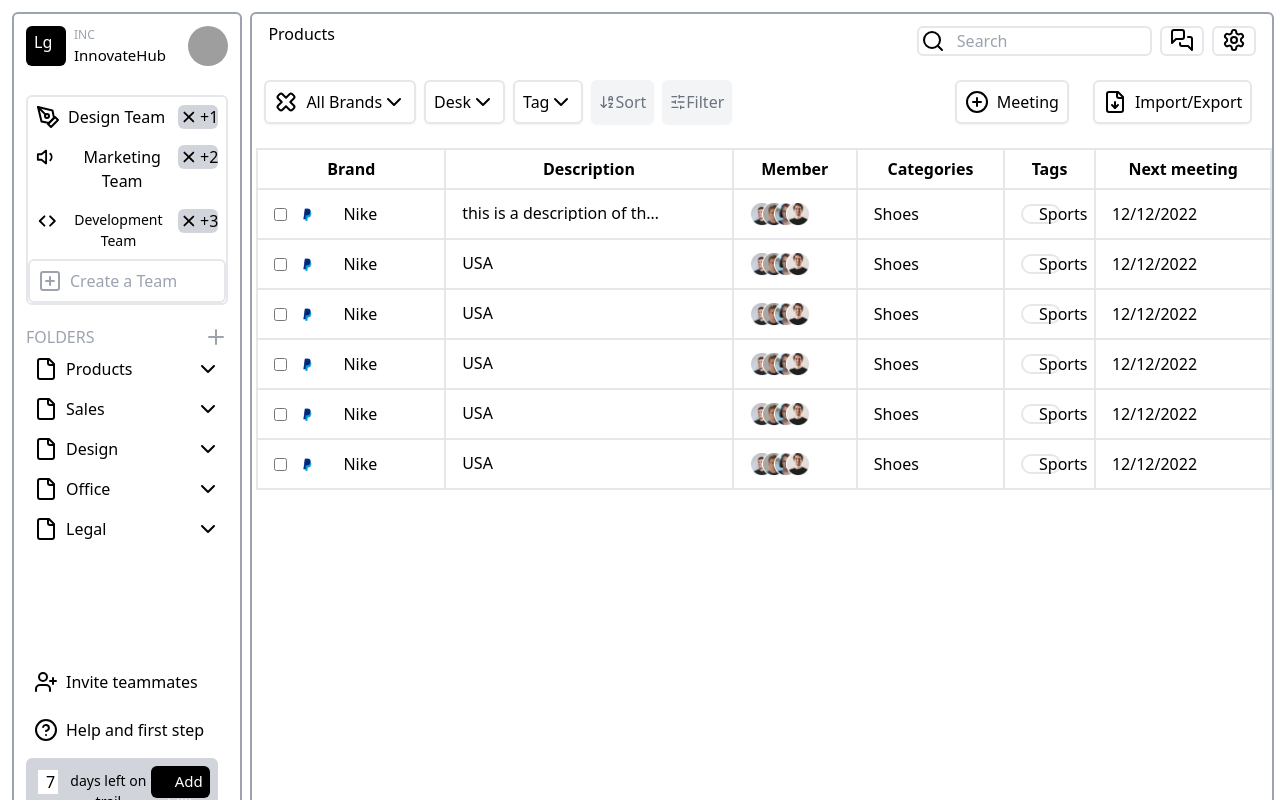
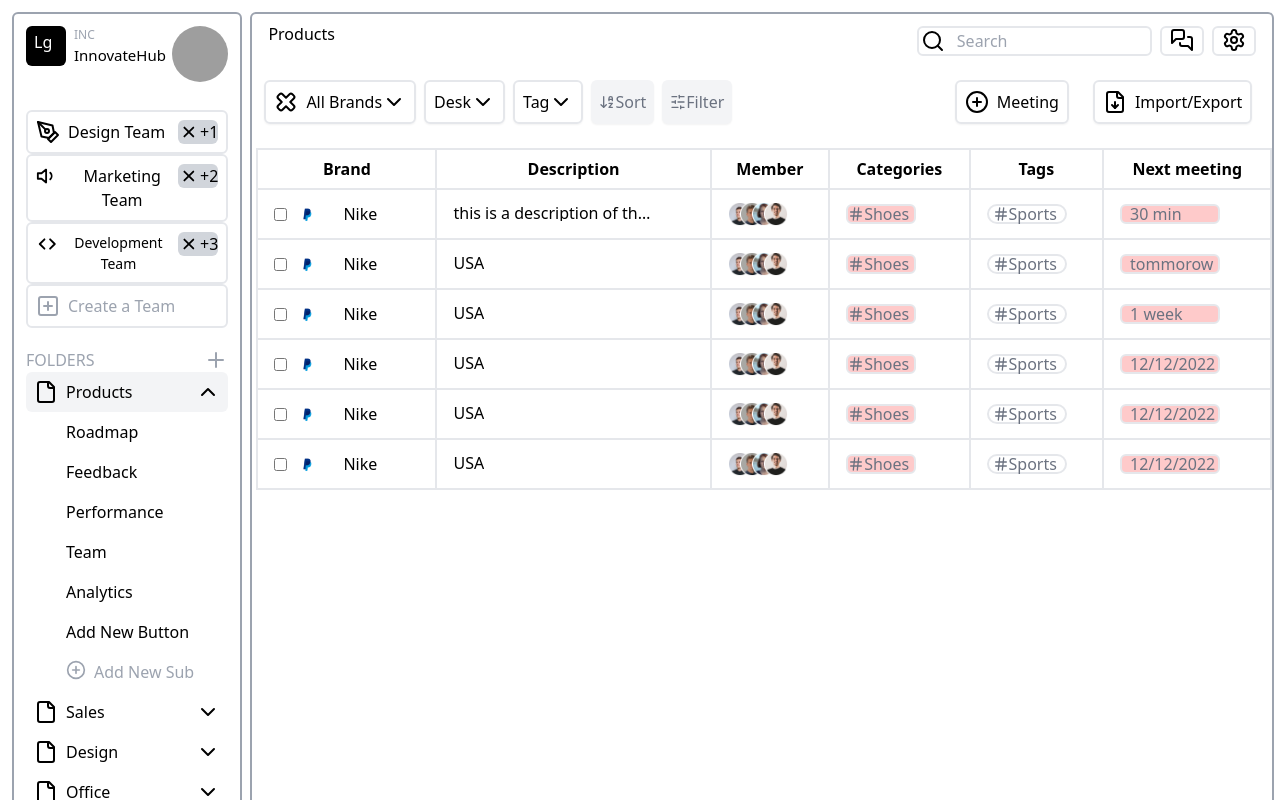
Before and after one commit to Meet2054/Assessment, a React (Vite) app: page / in a window 1280 px wide. Both pictures are taken after a click on the button "Products". Shown: the top 800 px of the page. Built offline with nearby package versions, Linux system fonts and the light colour scheme; grey boxes are pictures that could not be loaded.

Commit message:
almost come to end

```diff
--- a/src/components/BrandList.jsx
+++ b/src/components/BrandList.jsx
@@ -16,7 +16,7 @@
         member: "2",
         categories: "Shoes", // corrected typo
         tags: "Sports",
-        nextMeeting: "12/12/2022"
+        nextMeeting: "30 min"
     },
     {
         logo: "/paypal.png",
@@ -25,7 +25,7 @@
         member: "2",
         categories: "Shoes", // corrected typo
         tags: "Sports",
-        nextMeeting: "12/12/2022"
+        nextMeeting: "tommorow"
     },{
         logo: "/paypal.png",
         name: "Nike",
@@ -33,7 +33,7 @@
         member: "2",
         categories: "Shoes", // corrected typo
         tags: "Sports",
-        nextMeeting: "12/12/2022"
+        nextMeeting: "1 week"
     },{
         logo: "/paypal.png",
         name: "Nike",
@@ -80,7 +80,7 @@
     };
 
     const checkedCheckboxCount = selectedRows.length;
-    const selectedBrand = brand[selectedRows[0]]; // Assuming only one brand can be selected
+    // const selectedBrand = brand[selectedRows[0]]; // Assuming only one brand can be selected
 
     return (
     <div className=''>
@@ -120,14 +120,27 @@
                                 </span>
                                 </div>
                             </td>
-                            <td className="px-4 py-2 border-2 border-gray-200">{brandItem.categories}</td>
                             <td className="px-4 py-2 border-2 border-gray-200">
-                            <p className='border-2 w-[40px] h-auto rounded-xl flex flex-row'>
-                            <Hash className="h-4 w-4 mx-2 " />
-                            {brandItem.tags}
-                            </p>
+                                <div className='flex flex-row items-center'>
+                                    <div className="border-2 rounded-md text-gray-500 bg-red-200 flex flex-row" style={{ width: `${brandItem.categories.length * 14}px` }}>
+                                    <Hash className="h-4 w-4" />
+                                        {brandItem.categories}
+                                    </div>
+                                </div>
                             </td>
-                            <td className="px-4 py-2 border-2 border-gray-200">{brandItem.nextMeeting}</td>
+                            <td className="px-4 py-2 border-2 border-gray-200">
+                            <div className='border-2 w-[80px] pl-1 h-auto rounded-xl flex flex-row text-gray-500'>
+                                <Hash className="h-4 w-4 " />
+                                {brandItem.tags}
+                            </div>
+                            </td>
+                            <td className="px-4 py-2 border-2 border-gray-200">
+                                <div className='flex flex-row items-center'>
+                                    <div className="border-2 rounded-md text-gray-500 bg-red-200 flex flex-row pl-2" style={{ width: `${brandItem.categories.length * 20}px` }}>
+                                        {brandItem.nextMeeting}
+                                    </div>
+                                </div>
+                            </td>
                         </tr>
                     ))}
                 </tbody>
@@ -145,7 +158,7 @@
                                   <h2 className="pt-5">selected</h2>
                               </div>
                               <div>
-                                  <button className="w-[100px] h-10 rounded-md border-2 border-gray-300 m-2 inline-flex hover:bg-gray-200 ">
+                                  <button className="w-[100px] h-10 rounded-md border-2 border-gray-300 m-2 pr-1 inline-flex hover:bg-gray-200 ">
                                   <Archive className="h-5 w-5 m-2" />
                                   <h2 className="mt-[10px] font-bold">Archive</h2>
                                   </button>
--- a/src/components/Menubar.jsx
+++ b/src/components/Menubar.jsx
@@ -1,12 +1,29 @@
-import { ChevronsLeftRight} from 'lucide-react'
+import { ChevronsLeftRight, PlusCircle} from 'lucide-react'
+import { useState } from 'react';
+
 // import React from 'react'
 import { PenTool, Plus, PlusSquare, File, ChevronDown, UserPlus, HelpCircle, Volume1 } from 'lucide-react';
 
 const Menubar = () => {
+  const [isProductsOpen, setIsProductsOpen] = useState(false);
+
+  const toggleProductsDropdown = () => {
+    setIsProductsOpen((prevIsOpen) => !prevIsOpen);
+  };
+
+  const productButtons = [
+    { label: 'Roadmap', onClick: () => console.log('Roadmap clicked') },
+    { label: 'Feedback', onClick: () => console.log('Feedback clicked') },
+    { label: 'Performance', onClick: () => console.log('Performance clicked') },
+    { label: 'Team', onClick: () => console.log('Team clicked') },
+    { label: 'Analytics', onClick: () => console.log('Analytics clicked') },
+    {  label: 'Add New Button', onClick: () => console.log('Add New Button Clicked') },
+  ];
+
   return (
-    <div className="flex flex-col min-h-screen m-3 justify-between w-full overflow-x-auto">
+    <div className="flex flex-col min-h-screen m-3 justify-between w-full ">
       <div className='flex flex-col justify-between'>
-        <div className='flex justify-between w-auto'>
+        <div className='flex justify-between'>
           <div className="flex flex-row">
             <div className="w-10 h-10 bg-black rounded-md">
               <h1 className='text-white pl-2 pt-1'>Lg</h1>
@@ -16,11 +33,11 @@
               <h1 className='text-[15px] pl-2'>InnovateHub</h1>
             </div>
           </div>
-          <img src="/Avater.jpg" className=' w-10 h-10 rounded-full' alt="Avatar"/>
+          <img src="/Avater.jpg" className=' w-14 h-14 rounded-full' alt="Avatar"/>
         </div>
-        <div className='mt-7 flex flex-col border-2 rounded-md'>
-          <div className=''>
-            <button className='w-[100%] h-15 rounded-md  inline-flex p-2 hover:bg-gray-100 justify-between hover:border-2 '>
+        <div className='mt-7 flex flex-col'>
+          <div>
+            <button className='w-[100%] h-15 rounded-md border-2 inline-flex p-2 hover:bg-gray-100 justify-between'>
               <div className="flex flex-row">
                 <PenTool className='h-6 w-6' />
                 <h2 className='ml-2'>Design Team</h2>
@@ -32,7 +49,7 @@
             </button>
           </div>
           <div>
-            <button className='w-[100%] h-15 rounded-md hover:border-2 inline-flex p-2 hover:bg-gray-100 justify-between'>
+            <button className='w-[100%] h-15 rounded-md border-2 inline-flex p-2 hover:bg-gray-100 justify-between'>
               <div className="flex flex-row">
                 <Volume1 className='h-6 w-6' />
                 <h2 className='ml-2 '>Marketing Team</h2>
@@ -44,7 +61,7 @@
             </button>
           </div>
           <div>
-            <button className='w-[100%] h-15 rounded-md hover:border-2 inline-flex p-2 hover:bg-gray-100 justify-between'>
+            <button className='w-[100%] h-15 rounded-md border-2 inline-flex p-2 hover:bg-gray-100 justify-between'>
               <div className="flex flex-row">
                 <ChevronsLeftRight className='h-6 w-6' />
                 <h2 className='text-[14px] '>Development Team</h2>
@@ -69,15 +86,40 @@
               <Plus className='h-6 w-6 ml-2 text-gray-400' />
             </div>
             <div className='flex flex-col'>
-              <button className='w-[100%] h-15 rounded-md  inline-flex p-2 justify-between hover:bg-gray-100  text-black'>
+            <button
+              className={`w-[100%] h-15 rounded-md inline-flex p-2 justify-between hover:bg-gray-100 text-black ${isProductsOpen ? 'bg-gray-100' : ''}`}
+                onClick={toggleProductsDropdown}
+              >
                   <div className='flex flex-row'>
                     <File className='h-6 w-6 ' />
                     <h2 className='ml-2'>Products</h2>
                   </div>
                   <div>
-                  <ChevronDown className='h-6 w-6' />
+                  <ChevronDown className={`h-6 w-6 transform ${isProductsOpen ? 'rotate-180' : 'rotate-0'}`} />
                   </div>
                 </button>
+                {isProductsOpen && (
+              <div className='flex flex-col'>
+                {/* Your dropdown content for the "Products" section */}
+                {productButtons.map((button, index) => (
+                  <button
+                    key={index}
+                    className='w-[100%] h-15 rounded-md  inline-flex p-2 justify-between hover:bg-gray-100  text-black ml-8'
+                    onClick={button.onClick}
+                  >
+                    {}
+                    {button.label}
+                  </button>
+                ))}
+                <div>
+                <button className='w-[100%] h-15 rounded-md inline-flex p-2  hover:bg-gray-100  text-gray-400 ml-8'>
+                    <PlusCircle className='h-5 w-5 ' />
+                    <h2 className='ml-2'>Add New Sub</h2>
+                  </button>
+                </div>
+                {/* Add more dropdown items as needed */}
+              </div>
+            )}
               <button className='w-[100%] h-15 rounded-md  inline-flex p-2 justify-between hover:bg-gray-100  text-black'>
                 <div className='flex flex-row'>
                   <File className='h-6 w-6 ' />
@@ -127,22 +169,19 @@
           <HelpCircle className='h-6 w-6 mr-2' />
           <h2>Help and first step</h2>
         </button>
-        <button className='w-[95%] h-12 bg-gray-300 rounded-md p-2 inline-flex  flex-row justify-between'>
-          <div className='flex flex-row p-1'>
-          <div className="w-6 h-6 bg-white flex pl-2">
+        <button className='w-[95%] h-10 bg-gray-300 rounded-md p-2 inline-flex  flex-row justify-between '>
+        <div className='flex'>
+          <div className="w-6 h-6 bg-white flex flex-row ml-2 pl-2">
             <h2>7</h2>
-            {/* On the place of 7 there will be var of useState */}
           </div>
-          <h2 className=' pl-3 text-[14px]'>days left on trail</h2>
-
+            <h2 className='mr-8 ml-3'>days left on trail</h2>
           </div>
-          <button className='w-[35%] h-8 rounded-md inline-flex text-white bg-black text-[10px] '>
-            <h2 className=' text-[15px] pl-4 pt-1' >Add billing</h2>
+          <button className='w-[35%] h-8 rounded-md inline-flex text-white bg-black text-[10px] p-1  pl-3'>
+            <h2 className=' text-[15px]' >Add billing</h2>
           </button>
         </button>
       </footer>
-    </div>
-  )
+  </div>  )
 }
 
 export default Menubar
```
Lines whose indentation alone changed are shown as unchanged.
